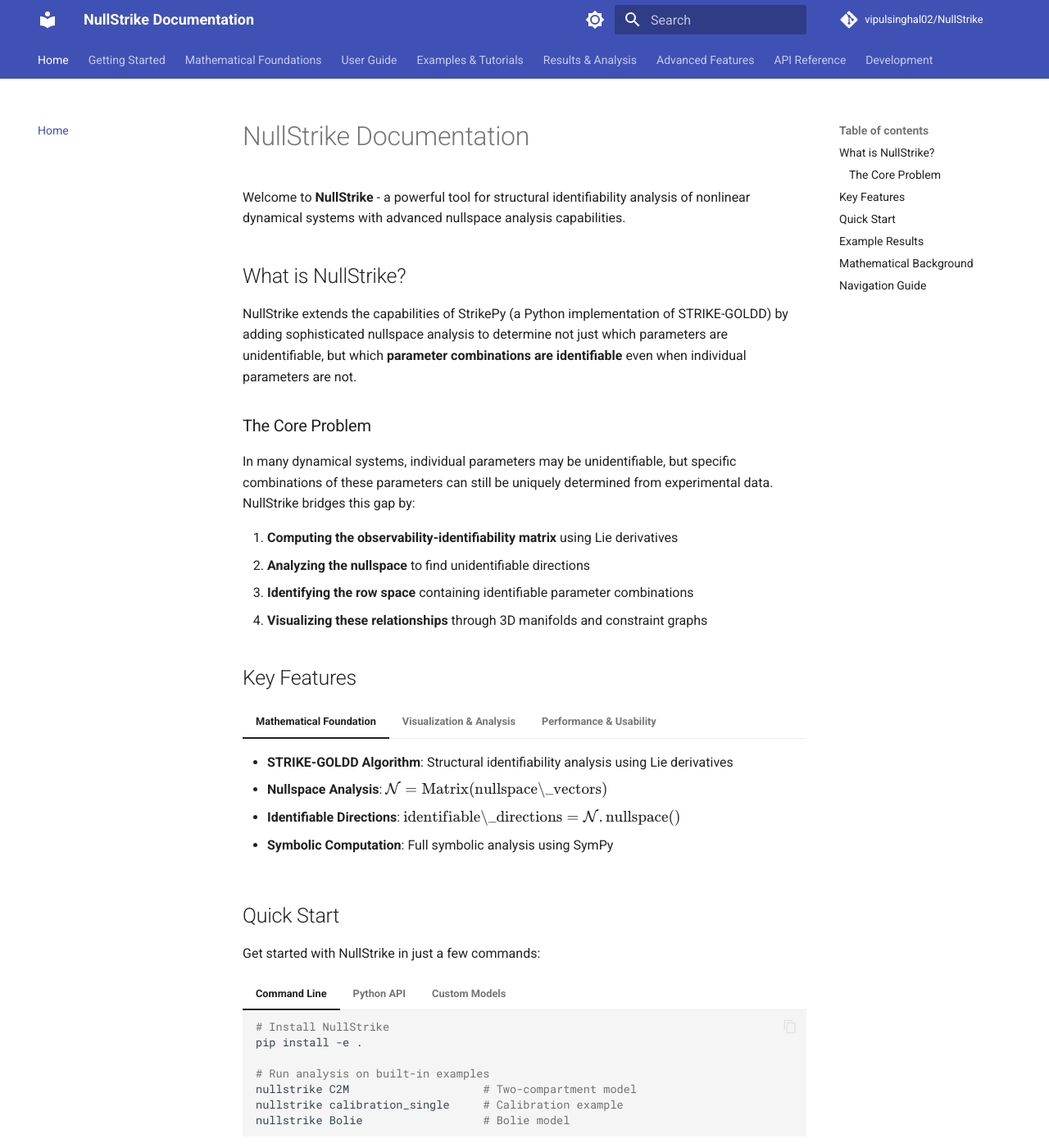
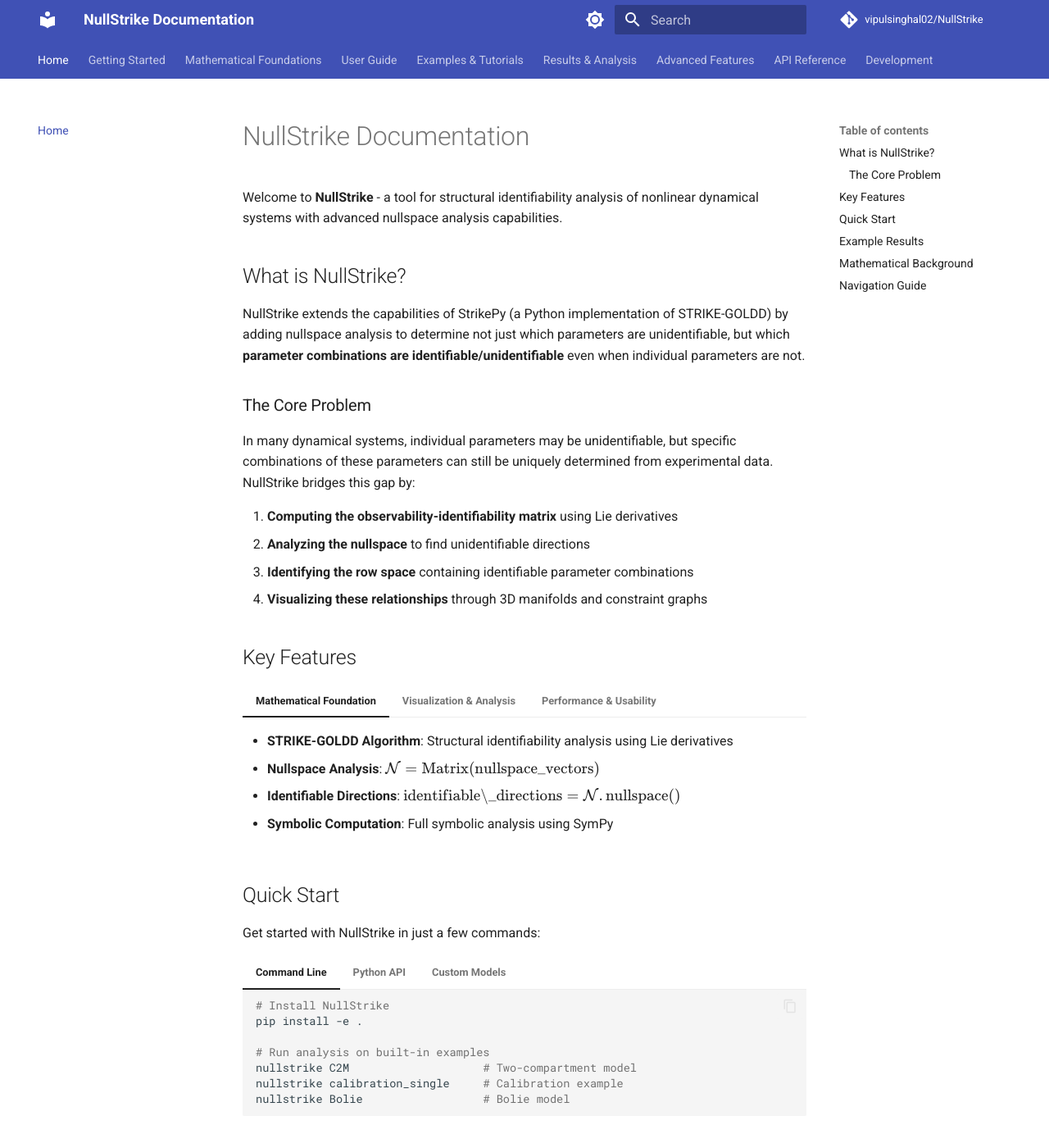
Before and after one commit to vipulsinghal02/NullStrike, an MkDocs documentation site: the page built from docs/index.md, in a window 1280 px wide and 1400 px high. Shown: the whole window at 82% size. Built offline with MkDocs 1.6.1 and Material for MkDocs 9.7.7, drawn with Linux system fonts in a browser that asks for light colours; comment, search, counter and statistics services are not loaded.

Commit message:
Update index.md

```diff
--- a/docs/index.md
+++ b/docs/index.md
@@ -1,10 +1,10 @@
 # NullStrike Documentation
 
-Welcome to **NullStrike** - a powerful tool for structural identifiability analysis of nonlinear dynamical systems with advanced nullspace analysis capabilities.
+Welcome to **NullStrike** - a tool for structural identifiability analysis of nonlinear dynamical systems with advanced nullspace analysis capabilities.
 
 ## What is NullStrike?
 
-NullStrike extends the capabilities of StrikePy (a Python implementation of STRIKE-GOLDD) by adding sophisticated nullspace analysis to determine not just which parameters are unidentifiable, but which **parameter combinations are identifiable** even when individual parameters are not.
+NullStrike extends the capabilities of StrikePy (a Python implementation of STRIKE-GOLDD) by adding nullspace analysis to determine not just which parameters are unidentifiable, but which **parameter combinations are identifiable/unidentifiable** even when individual parameters are not.
 
 ### The Core Problem
 
@@ -20,7 +20,7 @@
 === "Mathematical Foundation"
 
     - **STRIKE-GOLDD Algorithm**: Structural identifiability analysis using Lie derivatives
-    - **Nullspace Analysis**: $\mathcal{N} = \text{Matrix}(\text{nullspace\_vectors})$
+    - **Nullspace Analysis**: $\mathcal{N} = \text{Matrix}(\text{nullspace_vectors})$
     - **Identifiable Directions**: $\text{identifiable\_directions} = \mathcal{N}.\text{nullspace}()$
     - **Symbolic Computation**: Full symbolic analysis using SymPy
 
```
